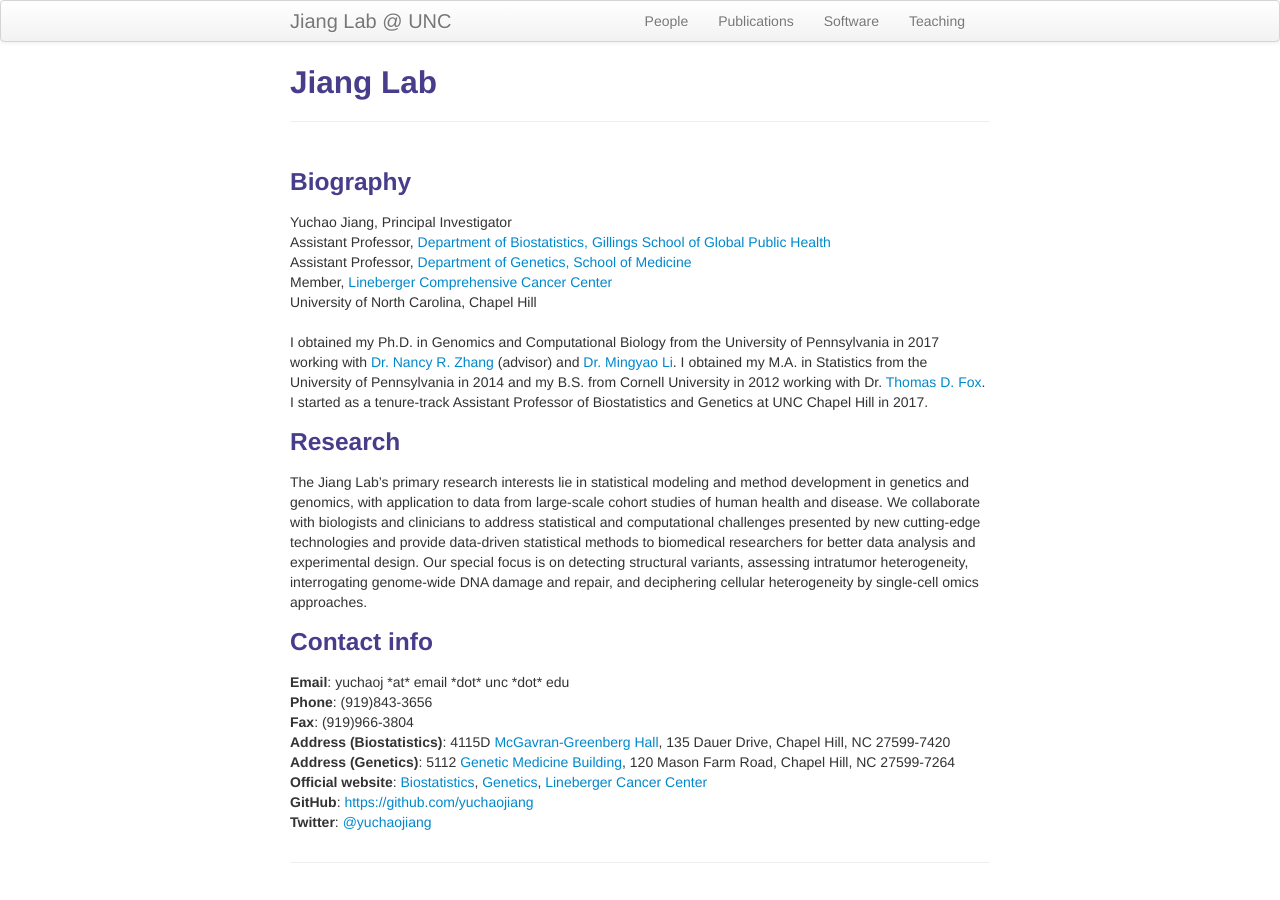
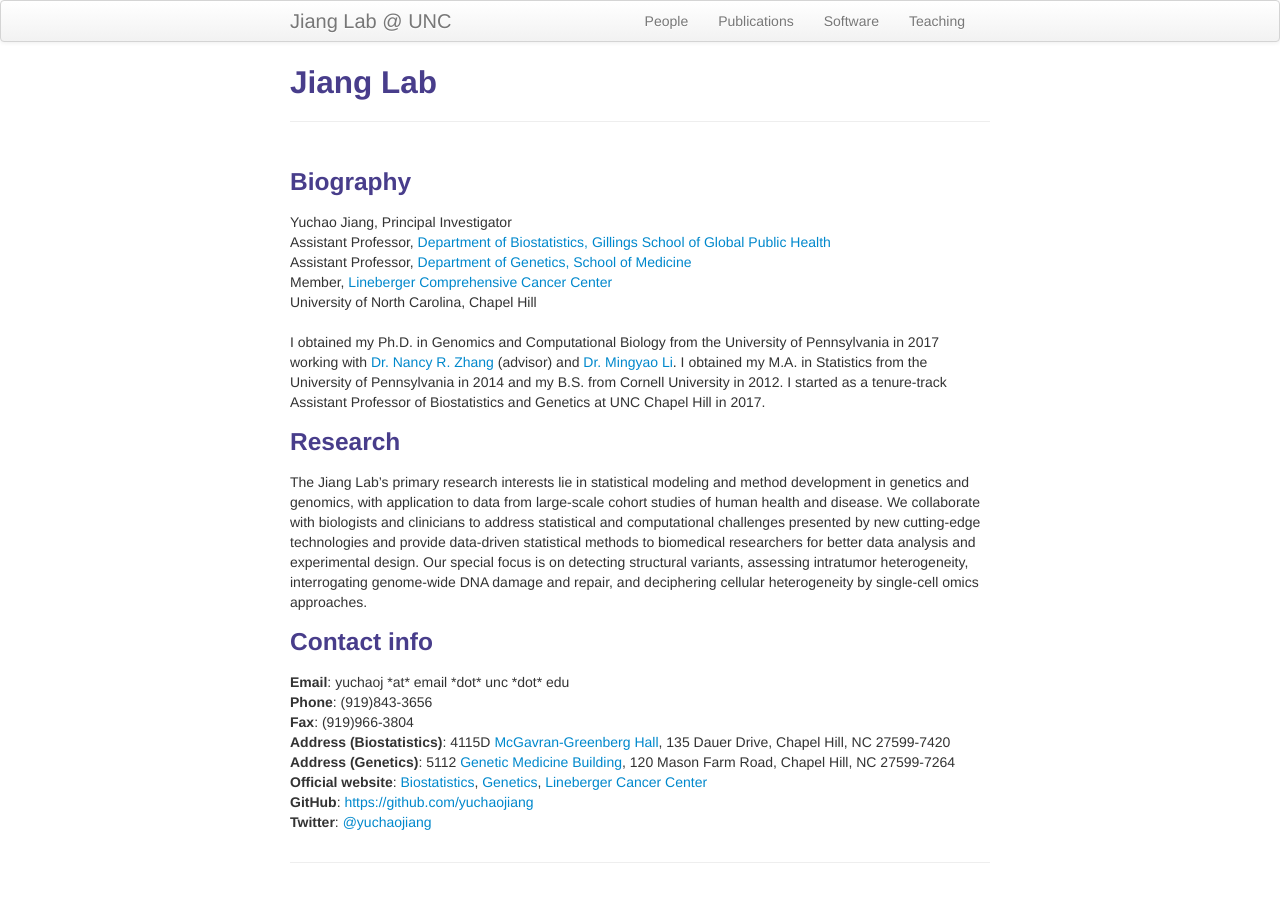
Before and after one commit to yuchaojiang/yuchaojiang.github.io, a Jekyll site: the page built from index.md, in a window 1280 px wide. Built offline with Jekyll 4.4.1, drawn with Linux system fonts in a browser that asks for light colours.

Commit message:
Update index.md

```diff
--- a/index.md
+++ b/index.md
@@ -14,7 +14,7 @@ title: Jiang Lab
     </div>
 </div>
 
-I obtained my Ph.D. in Genomics and Computational Biology from the University of Pennsylvania in 2017 working with [Dr. Nancy R. Zhang](https://statistics.wharton.upenn.edu/profile/nzh/) (advisor) and [Dr. Mingyao Li](http://www.med.upenn.edu/apps/faculty/index.php/g275/p8122973). I obtained my M.A. in Statistics from the University of Pennsylvania in 2014 and my B.S. from Cornell University in 2012 working with Dr. [Thomas D. Fox](https://mbg.cornell.edu/people/thomas-fox/). I started as a tenure-track Assistant Professor of Biostatistics and Genetics at UNC Chapel Hill in 2017.
+I obtained my Ph.D. in Genomics and Computational Biology from the University of Pennsylvania in 2017 working with [Dr. Nancy R. Zhang](https://statistics.wharton.upenn.edu/profile/nzh/) (advisor) and [Dr. Mingyao Li](http://www.med.upenn.edu/apps/faculty/index.php/g275/p8122973). I obtained my M.A. in Statistics from the University of Pennsylvania in 2014 and my B.S. from Cornell University in 2012. I started as a tenure-track Assistant Professor of Biostatistics and Genetics at UNC Chapel Hill in 2017.
 
 ### Research
 
```
